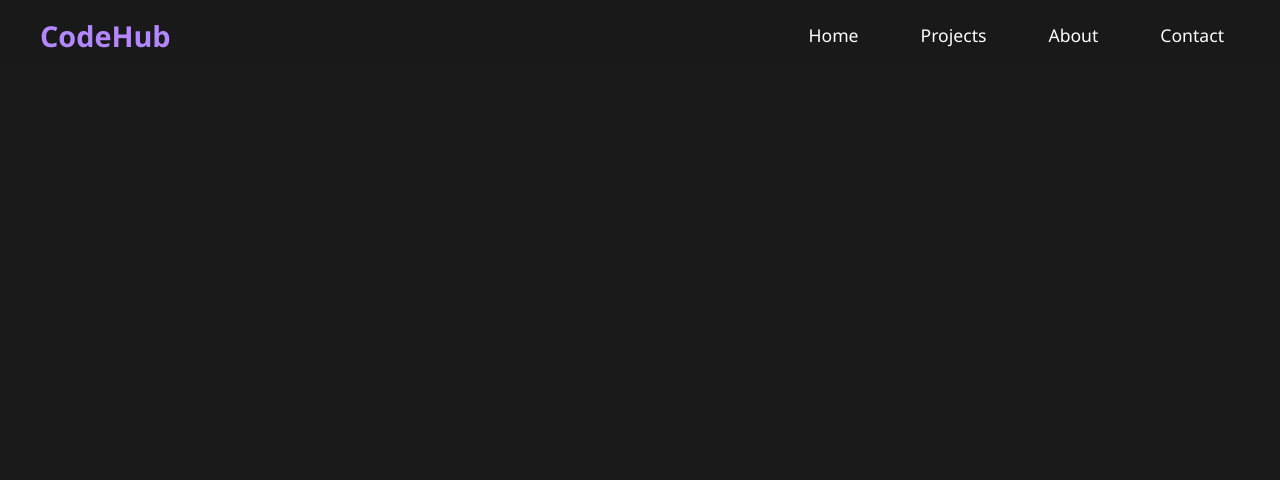
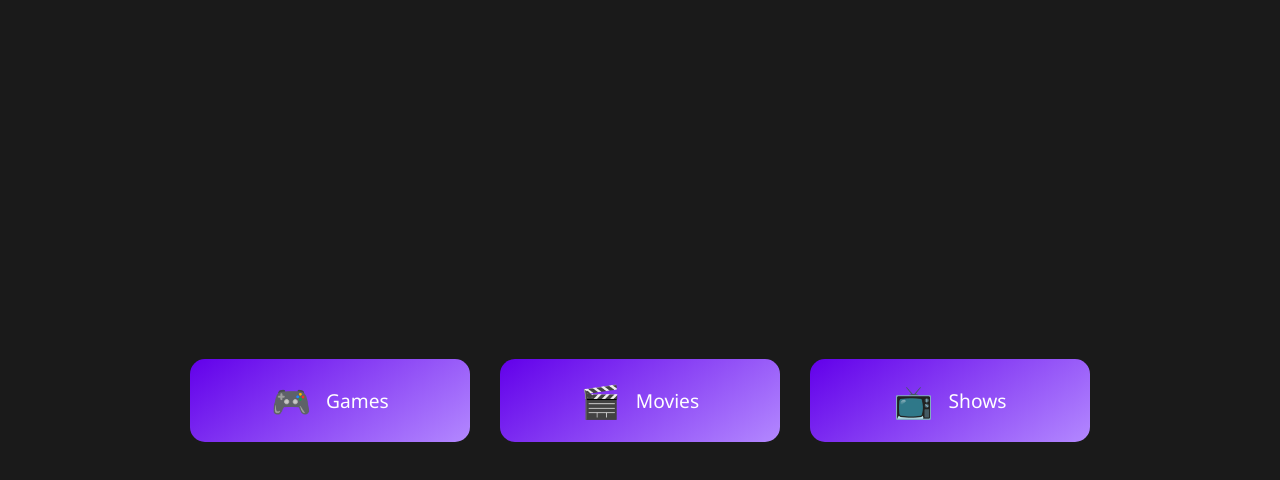
Before and after one commit to SYFER-eng/Syfer-eng.github.io, a plain HTML site: page Menu.html in a window 1280 px wide. Drawn offline with Linux system fonts and the light colour scheme.

Commit message:
Update Menu.html

```diff
--- a/Menu.html
+++ b/Menu.html
@@ -1,159 +1,111 @@
+<!DOCTYPE html>
 <html lang="en">
 <head>
     <meta charset="UTF-8">
     <meta name="viewport" content="width=device-width, initial-scale=1.0">
-    <title>Menu</title>
+    <title>Entertainment Hub</title>
     <style>
         :root {
             --primary: #6200ea;
             --secondary: #b388ff;
             --dark: #1a1a1a;
             --light: #ffffff;
-            --transition: all 0.3s ease;
         }
 
         body {
             margin: 0;
+            min-height: 100vh;
+            display: flex;
+            justify-content: center;
+            align-items: center;
+            background: var(--dark);
             font-family: 'Segoe UI', sans-serif;
-            background: var(--dark);
-            color: var(--light);
         }
 
-        .nav-container {
-            position: fixed;
-            width: 100%;
-            top: 0;
-            z-index: 1000;
-            background: rgba(26, 26, 26, 0.95);
-            backdrop-filter: blur(10px);
+        .button-container {
+            display: flex;
+            gap: 30px;
+            flex-wrap: wrap;
+            justify-content: center;
+            padding: 20px;
         }
 
-        .nav-wrapper {
-            max-width: 1200px;
-            margin: 0 auto;
-            padding: 0 20px;
+        .category-button {
+            background: linear-gradient(145deg, var(--primary), var(--secondary));
+            border: none;
+            border-radius: 15px;
+            padding: 20px 40px;
+            color: var(--light);
+            font-size: 1.2rem;
+            cursor: pointer;
+            transition: all 0.3s ease;
+            display: flex;
+            align-items: center;
+            gap: 15px;
+            min-width: 200px;
+            justify-content: center;
+            text-decoration: none;
+            position: relative;
+            overflow: hidden;
         }
 
-        .nav-menu {
-            display: flex;
-            justify-content: space-between;
-            align-items: center;
-            height: 70px;
+        .category-button:hover {
+            transform: translateY(-5px);
+            box-shadow: 0 10px 20px rgba(98, 0, 234, 0.3);
         }
 
-        .logo {
-            font-size: 1.8rem;
-            font-weight: bold;
-            color: var(--secondary);
-            text-decoration: none;
+        .button-icon {
+            font-size: 2rem;
+            transition: transform 0.3s ease;
         }
 
-        .nav-links {
-            display: flex;
-            gap: 30px;
+        .category-button:hover .button-icon {
+            transform: scale(1.2) rotate(15deg);
         }
 
-        .nav-link {
-            color: var(--light);
-            text-decoration: none;
-            font-size: 1.1rem;
-            padding: 8px 16px;
-            border-radius: 25px;
-            transition: var(--transition);
-            position: relative;
+        .category-button::after {
+            content: '';
+            position: absolute;
+            top: -50%;
+            left: -50%;
+            width: 200%;
+            height: 200%;
+            background: radial-gradient(circle, rgba(255,255,255,0.2), transparent 50%);
+            opacity: 0;
+            transition: opacity 0.3s ease;
         }
 
-        .nav-link:hover {
-            color: var(--secondary);
-        }
-
-        .nav-link::after {
-            content: '';
-            position: absolute;
-            width: 0;
-            height: 2px;
-            bottom: 0;
-            left: 50%;
-            background: var(--secondary);
-            transition: var(--transition);
-            transform: translateX(-50%);
-        }
-
-        .nav-link:hover::after {
-            width: 70%;
-        }
-
-        .menu-button {
-            display: none;
-            background: none;
-            border: none;
-            color: var(--light);
-            font-size: 1.5rem;
-            cursor: pointer;
-            padding: 10px;
+        .category-button:hover::after {
+            opacity: 1;
         }
 
         @media (max-width: 768px) {
-            .menu-button {
-                display: block;
+            .button-container {
+                flex-direction: column;
+                gap: 20px;
             }
 
-            .nav-links {
-                position: fixed;
-                top: 70px;
-                right: -100%;
-                flex-direction: column;
-                background: rgba(26, 26, 26, 0.98);
-                width: 100%;
-                text-align: center;
-                transition: var(--transition);
-                padding: 20px 0;
-                backdrop-filter: blur(10px);
-            }
-
-            .nav-links.active {
-                right: 0;
-            }
-
-            .nav-link {
-                padding: 15px;
-                width: 100%;
-                border-radius: 0;
+            .category-button {
+                width: 80%;
+                padding: 15px 30px;
             }
         }
     </style>
 </head>
 <body>
-    <nav class="nav-container">
-        <div class="nav-wrapper">
-            <div class="nav-menu">
-                <a href="Syfer-eng.github.io/Menu.html" class="logo">CodeHub</a>
-                <div class="nav-links">
-                    <a href="#home" class="nav-link">Home</a>
-                    <a href="#projects" class="nav-link">Projects</a>
-                    <a href="#about" class="nav-link">About</a>
-                    <a href="#contact" class="nav-link">Contact</a>
-                </div>
-                <button class="menu-button">☰</button>
-            </div>
-        </div>
-    </nav>
-
-    <script>
-        const menuButton = document.querySelector('.menu-button');
-        const navLinks = document.querySelector('.nav-links');
-
-        menuButton.addEventListener('click', () => {
-            navLinks.classList.toggle('active');
-            menuButton.textContent = navLinks.classList.contains('active') ? '✕' : '☰';
-        });
-
-        document.querySelectorAll('.nav-link').forEach(link => {
-            link.addEventListener('click', () => {
-                navLinks.classList.remove('active');
-                menuButton.textContent = '☰';
-            });
-        });
-    </script>
+    <div class="button-container">
+        <a href="games.html" class="category-button">
+            <span class="button-icon">🎮</span>
+            Games
+        </a>
+        <a href="movies.html" class="category-button">
+            <span class="button-icon">🎬</span>
+            Movies
+        </a>
+        <a href="shows.html" class="category-button">
+            <span class="button-icon">📺</span>
+            Shows
+        </a>
+    </div>
 </body>
 </html>
```
